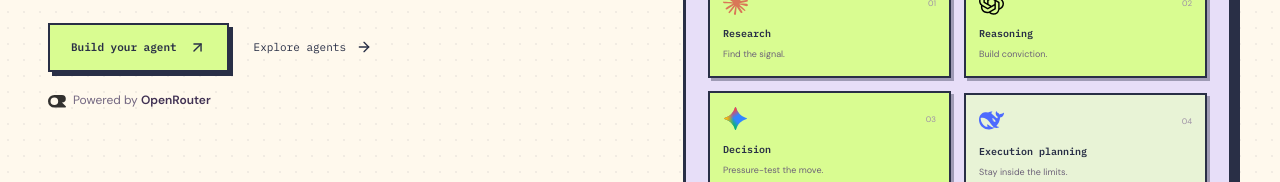
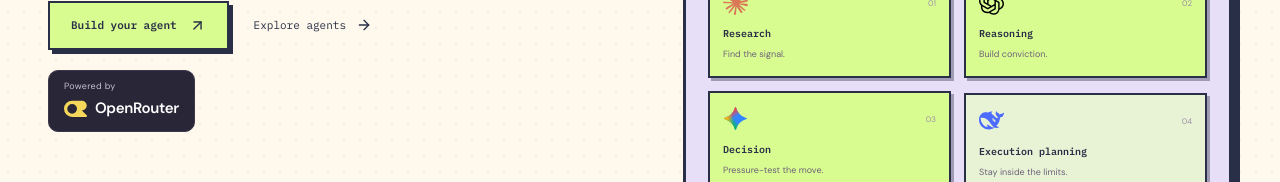
Before and after one commit to trenchsheikh/gpt-tek, a Next.js app: page / in a window 1280 px wide. Shown: the part 572-754 px from the top of the page. Built offline with nearby package versions, Linux system fonts and the light colour scheme; no server answers.

Commit message:
Style OpenRouter badges with yellow icon and white wordmark

```diff
--- a/app/globals.css
+++ b/app/globals.css
@@ -4070,3 +4070,11 @@ a:focus-visible {
 .ar-config-body .at-roles small,.ar-config-body .ar-model-reason{font-size:11px;line-height:1.65}
 .ar-model-overview{font-size:12px;line-height:1.7;color:#897994;margin:0 0 10px}
 @media(min-width:1200px){.at-builder{grid-template-columns:180px minmax(0,1fr) 350px}}
+.ar-powered-by,.av-hero-note .ar-powered-by,.ar-blueprint-footer .ar-powered-by{display:inline-flex;flex-direction:column;align-items:flex-start;justify-content:center;gap:6px;background:#292638;color:#fff;border:1px solid #3c374c;border-radius:10px;padding:11px 15px;text-decoration:none;width:max-content;max-width:100%;margin:0;font-family:"DM Sans",sans-serif}
+.ar-powered-by .ar-powered-label{color:#c5bfce;font-size:9px;font-weight:400;line-height:1;letter-spacing:.3px}
+.ar-powered-by .ar-powered-wordmark{display:flex;align-items:center;gap:8px}
+.ar-powered-by .ar-powered-wordmark img{width:23px;height:23px;opacity:1}
+.ar-powered-by .ar-powered-wordmark strong{color:#fff;font-size:15px;font-weight:600;letter-spacing:-.35px;line-height:1.2}
+.ar-blueprint-footer .ar-powered-by{align-self:center;padding:9px 13px;gap:5px}
+.ar-blueprint-footer .ar-powered-wordmark strong{font-size:13px}
+.ar-blueprint-footer .ar-powered-wordmark img{width:20px;height:20px}
--- a/app/powered-by.tsx
+++ b/app/powered-by.tsx
@@ -6,9 +6,10 @@ export default function PoweredBy() {
       target="_blank"
       rel="noreferrer"
     >
-      <img src="/providers/openrouter.svg" alt="" width="18" height="18" />
-      <span>
-        Powered by <strong>OpenRouter</strong>
+      <span className="ar-powered-label">Powered by</span>
+      <span className="ar-powered-wordmark">
+        <img src="/providers/openrouter.svg" alt="" width="23" height="23" />
+        <strong>OpenRouter</strong>
       </span>
     </a>
   );
```
Also changed, not shown: public/providers/openrouter.svg.
